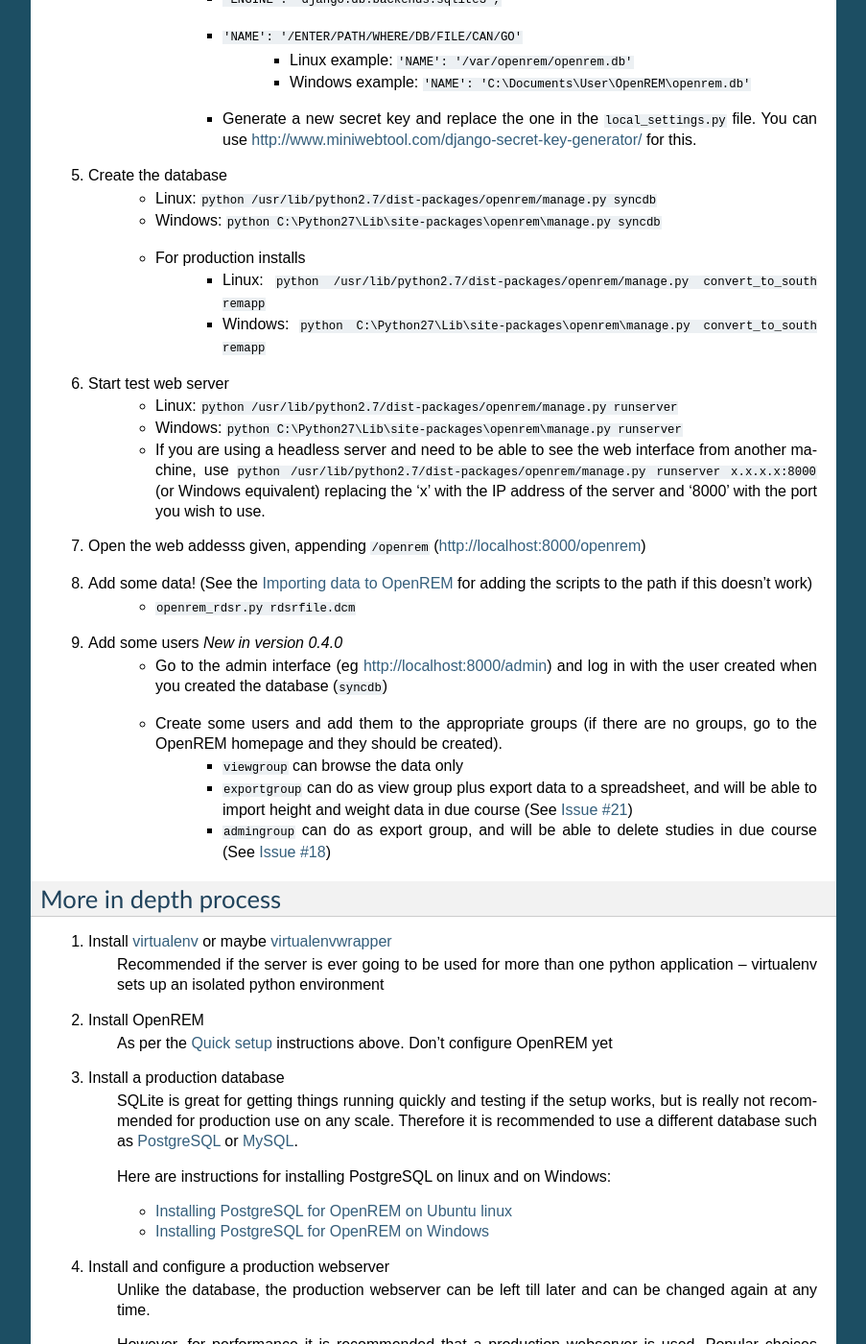
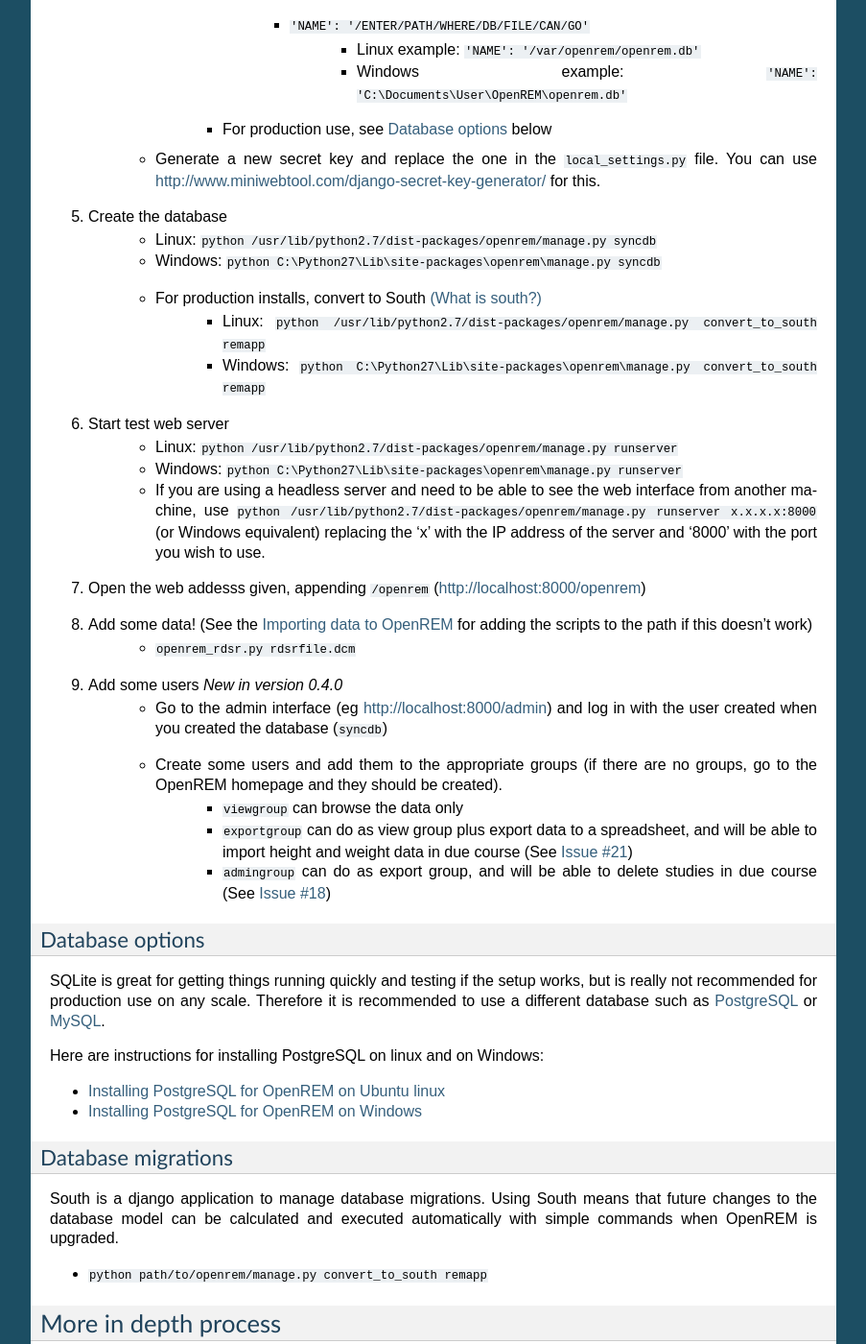
Before and after one commit to ckswilliams/modOpenREM, a Sphinx documentation site: the page built from docs/install.rst, in a window 1280 px wide and 1400 px high, scrolled down 691 px. Shown: the whole window at 96% size, without its empty margins (198-1101 px from the left). Built offline with Sphinx 7.4.7, drawn with Linux system fonts in a browser that asks for light colours; some of the changed text lies outside the part shown.

Commit message:
Various changes to install, starting to pull the quick setup and in depth into the same instructions. Refs #54.

```diff
--- a/docs/install.rst
+++ b/docs/install.rst
@@ -19,21 +19,23 @@ Quick setup
     * Locate install location
         * Linux: ``/usr/lib/python2.7/dist-packages/openrem/`` or ``/usr/lib/python2.7/site-packages/openrem/``
         * Windows: ``C:\Python27\Lib\site-packages\openrem\``
-    * There are two files that need renaming *changed for 0.4.0*:
-        + ``openrem/openrem/local_settings.py.example`` to ``openrem/openrem/local_settings.py``
-        + ``openrem/openrem/wsgi.py.example`` to ``openrem/openrem/wsgi.py``
-    * in the ``local_settings.py`` file, set the database details.
-    * For testing ONLY, use
-        + ``'ENGINE': 'django.db.backends.sqlite3',``
-        + ``'NAME': '/ENTER/PATH/WHERE/DB/FILE/CAN/GO'``
-            * Linux example: ``'NAME': '/var/openrem/openrem.db'``
-            * Windows example: ``'NAME': 'C:\Documents\User\OpenREM\openrem.db'``
-        + Generate a new secret key and replace the one in the ``local_settings.py`` file. You can use
-          http://www.miniwebtool.com/django-secret-key-generator/ for this.
+    * There are two files that need renaming: *(changed for 0.4.0)*
+        + ``openrem/local_settings.py.example`` to ``openrem/local_settings.py``
+        + ``openrem/wsgi.py.example`` to ``openrem/wsgi.py``
+    * In the ``local_settings.py`` file, set the database details.
+        * For testing you can use the SQLite3 database:
+            + ``'ENGINE': 'django.db.backends.sqlite3',``
+            + ``'NAME': '/ENTER/PATH/WHERE/DB/FILE/CAN/GO'``
+                * Linux example: ``'NAME': '/var/openrem/openrem.db'``
+                * Windows example: ``'NAME': 'C:\Documents\User\OpenREM\openrem.db'``
+        * For production use, see `Database options`_ below
+
+    + Generate a new secret key and replace the one in the ``local_settings.py`` file. You can use
+      http://www.miniwebtool.com/django-secret-key-generator/ for this.
 #. Create the database
     * Linux: ``python /usr/lib/python2.7/dist-packages/openrem/manage.py syncdb``
     * Windows: ``python C:\Python27\Lib\site-packages\openrem\manage.py syncdb``
-    * For production installs
+    * For production installs, convert to South `(What is south?)`_
         * Linux: ``python /usr/lib/python2.7/dist-packages/openrem/manage.py convert_to_south remapp``
         * Windows: ``python C:\Python27\Lib\site-packages\openrem\manage.py convert_to_south remapp``
 #. Start test web server
@@ -52,6 +54,32 @@ Quick setup
         + ``viewgroup`` can browse the data only
         + ``exportgroup`` can do as view group plus export data to a spreadsheet, and will be able to import height and weight data in due course (See `Issue #21 <https://bitbucket.org/edmcdonagh/openrem/issue/21/>`_)
         + ``admingroup`` can do as export group, and will be able to delete studies in due course (See `Issue #18 <https://bitbucket.org/edmcdonagh/openrem/issue/18/>`_)
+
+Database options
+----------------
+
+SQLite is great for getting things running quickly and testing if the setup works,
+but is really not recommended for production use on any scale. Therefore it is
+recommended to use a different database such as `PostgreSQL <http://www.postgresql.org>`_ or
+`MySQL <http://www.mysql.com>`_.
+
+Here are instructions for installing PostgreSQL on linux and on Windows:
+
+..  toctree::
+    :maxdepth: 1
+
+    postgresql
+    postgresql_windows
+
+Database migrations
+-------------------
+
+South is a django application to manage database migrations. Using
+South means that future changes to the database model can be calculated
+and executed automatically with simple commands when OpenREM is upgraded.
+
++ ``python path/to/openrem/manage.py convert_to_south remapp``
+
 
 More in depth process
 =====================
@@ -115,3 +143,4 @@ Related guides
 
 .. _virtualenv: https://pypi.python.org/pypi/virtualenv
 .. _virtualenvwrapper: http://virtualenvwrapper.readthedocs.org/en/latest/
+.. _(What is south?): `Database migrations`_
```
